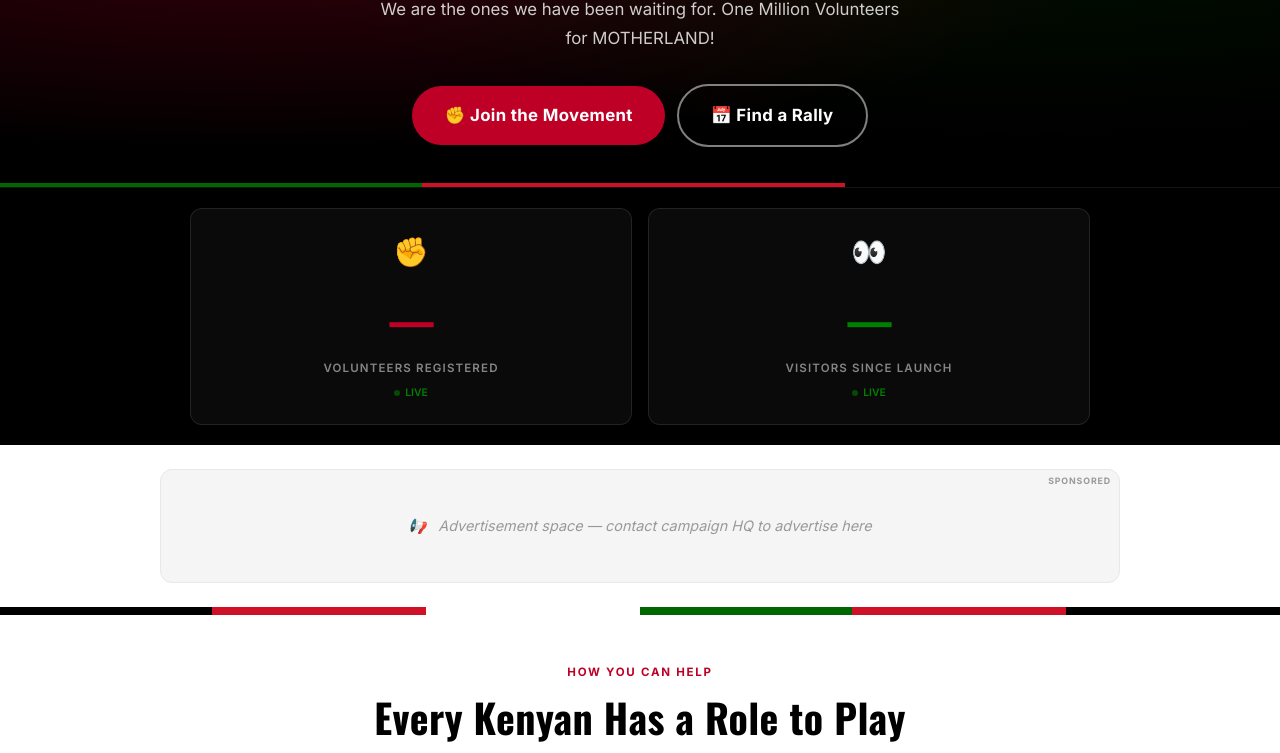
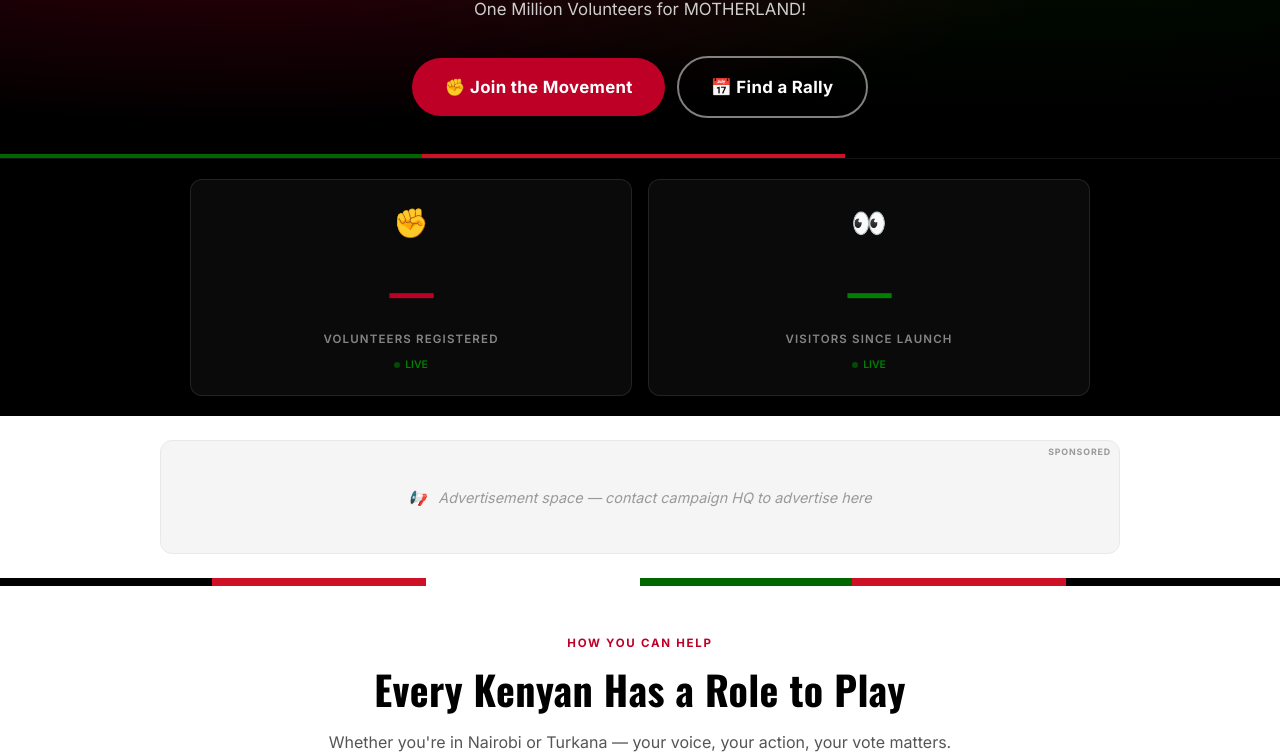
Before and after one commit to ebosoh/sisindiosifuna, a plain HTML site: page index.html in a window 1280 px wide. Shown: the part 347-1100 px from the top of the page. Drawn offline with nearby package versions, Linux system fonts and the light colour scheme; no server answers.

Commit message:
Refine hero slogan: removed introductory text

```diff
--- a/index.html
+++ b/index.html
@@ -72,7 +72,7 @@
           <span class="accent-red">SISI</span> NDIO<br>
           <span class="accent-green">SIFUNA</span>
         </h1>
-        <p class="hero__sub">We are the ones we have been waiting for. One Million Volunteers for MOTHERLAND!</p>
+        <p class="hero__sub">One Million Volunteers for MOTHERLAND!</p>
         <div class="hero__ctas">
           <a href="pages/join.html" class="btn btn-primary btn-lg" id="hero-join-btn">✊ Join the Movement</a>
           <a href="pages/rallies.html" class="btn btn-secondary btn-lg">📅 Find a Rally</a>
```
